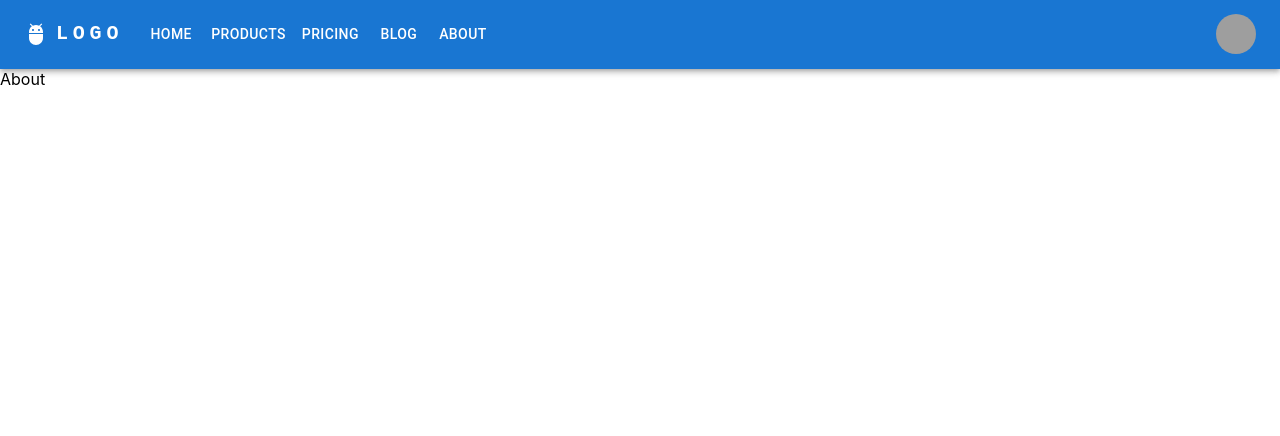
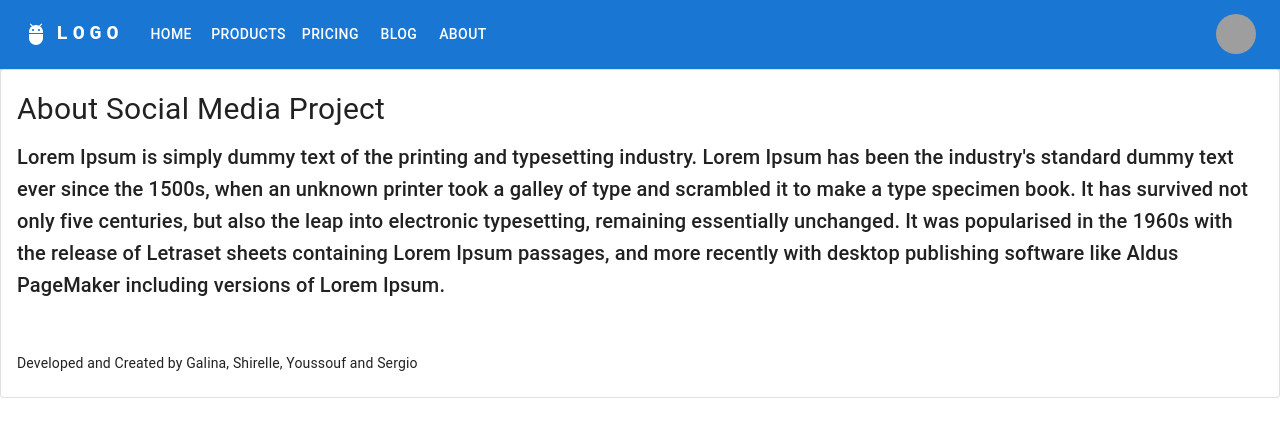
Before and after one commit to CI-CD-EAGLES/social-media-project, a React (Create React App) app: page /about in a window 1280 px wide. Shown: the top 436 px of the page. Built offline with nearby package versions, Linux system fonts and the light colour scheme; grey boxes are pictures that could not be loaded.

Commit message:
added some text to the about me page

```diff
--- a/src/Component/About.jsx
+++ b/src/Component/About.jsx
@@ -1,7 +1,32 @@
-import React from 'react'
+import React from "react";
+import Box from '@mui/material/Box';
+import Card from '@mui/material/Card';
+import CardContent from '@mui/material/CardContent';
+import Typography from '@mui/material/Typography';
 
 export const About = () => {
+
+  const card = (
+    <React.Fragment>
+      <CardContent>
+        <Typography sx={{ fontSize: 30 }} color="text.primery" gutterBottom>
+          About Social Media Project
+        </Typography>
+        <Typography variant="h6" component="div">
+        Lorem Ipsum is simply dummy text of the printing and typesetting industry. Lorem Ipsum has been the industry's standard dummy text ever since the 1500s, when an unknown printer took a galley of type and scrambled it to make a type specimen book. It has survived not only five centuries, but also the leap into electronic typesetting, remaining essentially unchanged. It was popularised in the 1960s with the release of Letraset sheets containing Lorem Ipsum passages, and more recently with desktop publishing software like Aldus PageMaker including versions of Lorem Ipsum.
+        </Typography>
+        <Typography sx={{ mb: 6.5 }} color="text.secondary">
+        </Typography>
+        <Typography variant="body2">
+          Developed and Created by Galina, Shirelle, Youssouf and Sergio
+        </Typography>
+      </CardContent>
+    </React.Fragment>
+  );
+
   return (
-    <div>About</div>
-  )
-}
+    <Box sx={{ minWidth: 275 }}>
+      <Card variant="outlined">{card}</Card>
+    </Box>
+  );
+};
```
